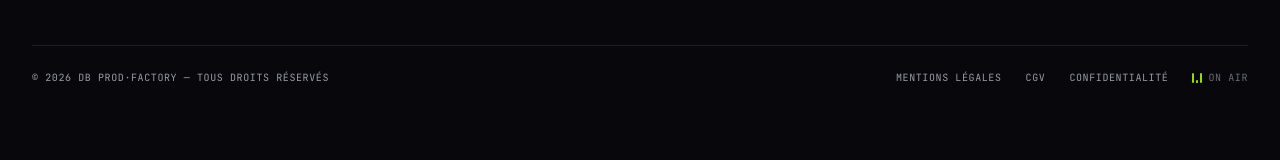
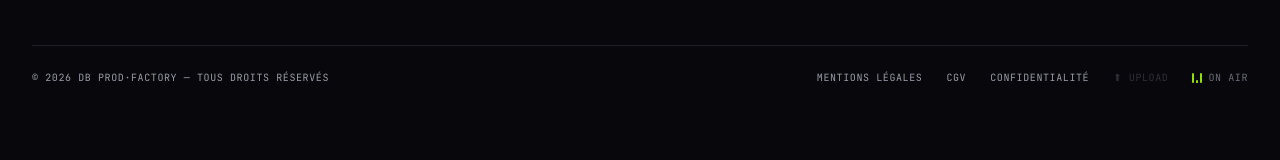
Before and after one commit to dBPROD-FACTORY/dbprod-factory, an Astro site: page / in a window 1280 px wide. Shown: the part 6698-6858 px from the top of the page. Built offline with nearby package versions, Linux system fonts and the light colour scheme; Astro itself is replaced by a stand-in of ours.

Commit message:
feat(footer): add discreet /upload link in footer

```diff
--- a/src/components/Footer.jsx
+++ b/src/components/Footer.jsx
@@ -131,6 +131,7 @@ export default function Footer({ site, contact, social, footerCta }) {
             <a href="#" style={{ color: "var(--fg-dim)", textDecoration: "none" }}>Mentions légales</a>
             <a href="#" style={{ color: "var(--fg-dim)", textDecoration: "none" }}>CGV</a>
             <a href="#" style={{ color: "var(--fg-dim)", textDecoration: "none" }}>Confidentialité</a>
+            <a href="/upload" style={{ color: "var(--fg-mute)", textDecoration: "none", opacity: 0.4 }}>⬆ Upload</a>
             <span style={{ display: "inline-flex", gap: 6, alignItems: "center", color: "var(--fg-mute)" }}>
               <BarPulse count={3} color="var(--accent)" height={10} /> ON AIR
             </span>
```
